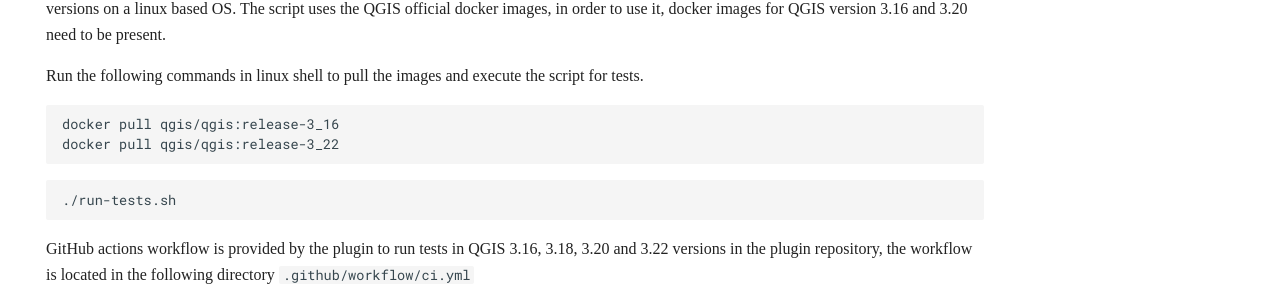
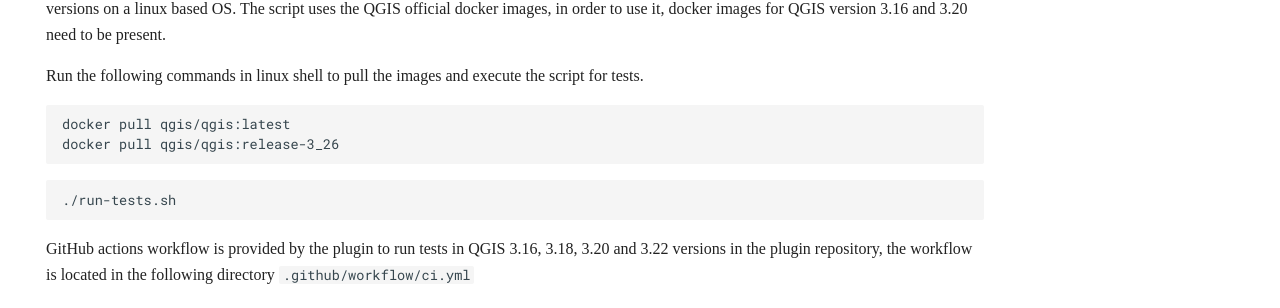
Before and after one commit to hotosm/qgis-templates-and-symbology-plugin, an MkDocs documentation site: the page built from docs/development.md, in a window 1280 px wide. Shown: the part 458-766 px from the top of the page. Built offline with MkDocs 1.6.1 and Material for MkDocs 9.7.7, drawn with Linux system fonts in a browser that asks for light colours; comment, search, counter and statistics services are not loaded.

````diff
--- a/admin.py
+++ b/admin.py
@@ -18,7 +18,7 @@ from functools import lru_cache
 from pathlib import Path
 
 import httpx
-import toml
+import json
 import typer
 
 LOCAL_ROOT_DIR = Path(__file__).parent.resolve()
@@ -282,7 +282,7 @@ def generate_metadata(
         output_directory: typing.Optional[Path] = LOCAL_ROOT_DIR / "build/temp",
 ):
     """ Generates plugin metadata file using settings defined in the
-        project configuration file 'pyproject.toml'
+        project configuration file config.json
 
     :param context: Application context
     :type context: typer.Context
--- a/docs/development.md
+++ b/docs/development.md
@@ -19,8 +19,8 @@ need to be present.
 Run the following commands in linux shell to pull the images and execute the script for tests.
 
 ```
-docker pull qgis/qgis:release-3_16
-docker pull qgis/qgis:release-3_22
+docker pull qgis/qgis:latest
+docker pull qgis/qgis:release-3_26
 ```
 
 ```
````
Also changed, not shown: README.md (+1 -1 lines), 3 other files.
